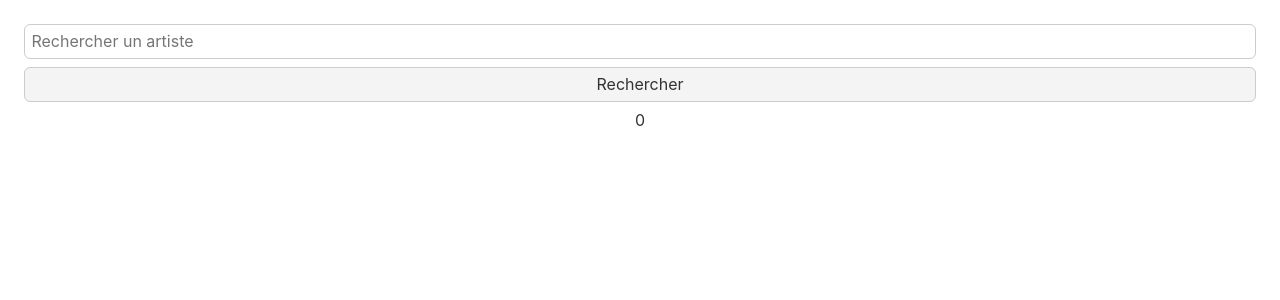
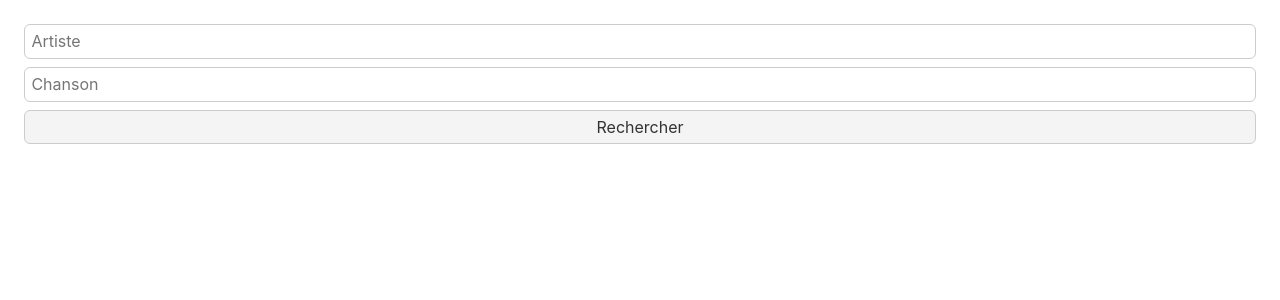
Before and after one commit to pesseyjulien/front-playlists, a Svelte app: page / in a window 1280 px wide. Shown: the top 300 px of the page. Built offline with nearby package versions, Linux system fonts and the light colour scheme.

Commit message:
feat: call api to get tracks

```diff
--- a/package.json
+++ b/package.json
@@ -16,6 +16,7 @@
     "svelte": "^3.0.0"
   },
   "dependencies": {
+    "axios": "^0.20.0",
     "sirv-cli": "^1.0.0"
   }
 }
--- /dev/null
+++ b/src/api/config.js
@@ -0,0 +1 @@
+export const HOST = "https://playlist-tracker-api.herokuapp.com";
--- /dev/null
+++ b/src/api/tracker.js
@@ -0,0 +1,26 @@
+import axios from "axios";
+
+import { HOST } from "./config";
+import { results } from "../stores";
+
+const ENDPOINT = "/tracker";
+
+const parser = (song) => ({
+  name: song.name,
+});
+
+export const getBySong = (song) => {
+  axios
+    .get(`${HOST}${ENDPOINT}`, {
+      params: {
+        song,
+      },
+    })
+    .then((response) => {
+      console.log(response);
+      results.update((state) => ({
+        ...state,
+        data: response.data.map(parser),
+      }));
+    });
+};
--- /dev/null
+++ b/src/components/Result.svelte
@@ -0,0 +1,9 @@
+<script>
+  export let name;
+</script>
+
+<div class="wrapper">
+  <div class="name">
+    <p>{name}</p>
+  </div>
+</div>
--- a/src/components/Results.svelte
+++ b/src/components/Results.svelte
@@ -1,5 +1,12 @@
 <script>
+  import Result from "./Result.svelte";
   import { results } from "../stores";
+
+  console.log($results);
 </script>
 
-<div class="wrapper">{$results.length}</div>
+<div class="wrapper">
+  {#each $results.data as { name }}
+    <Result {name} />
+  {/each}
+</div>
--- a/src/components/SearchForm.svelte
+++ b/src/components/SearchForm.svelte
@@ -1,11 +1,12 @@
 <script>
   import { borderRadius } from "../theme";
-  import { setResults } from "../stores";
+  import { getBySong } from "../api/tracker";
 
-  let search = "";
+  let artistName = "";
+  let songName = "";
 
   function handleSearch() {
-    setResults(search);
+    getBySong(songName);
   }
 </script>
 
@@ -25,10 +26,17 @@
 
 <div class="wrapper" style="--borderRadius: {borderRadius}">
   <input
+    id="artistSearchField"
     class="inputField"
     type="text"
-    placeholder="Rechercher un artiste"
-    bind:value={search} />
+    placeholder="Artiste"
+    bind:value={artistName} />
+  <input
+    id="songSearchField"
+    class="inputField"
+    type="text"
+    placeholder="Chanson"
+    bind:value={songName} />
   <button class="button" type="button" on:click={handleSearch}>
     Rechercher
   </button>
--- a/src/stores.js
+++ b/src/stores.js
@@ -1,10 +1,9 @@
 import { writable } from "svelte/store";
 
-export const results = writable([]);
+const resultsInitialState = {
+  data: [],
+  loading: false,
+  error: null,
+};
 
-export const setResults = (newElem) => {
-  results.update((state) => {
-    state.push(newElem);
-    return state;
-  });
-};
+export const results = writable(resultsInitialState);
```
Also changed, not shown: 1 other file (tests, documents, lock files or other folders).
